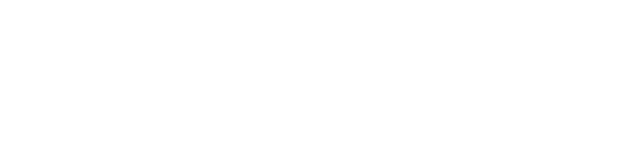
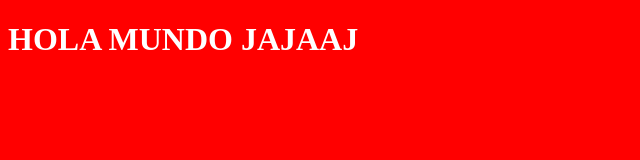
Before and after one commit to emanuelRiveraA/css-curso, a plain HTML site: page index.html in a window 1280 px wide. Shown: the whole page, without its empty margins (0-640 px from the left). Drawn offline with Linux system fonts and the light colour scheme.

Commit message:
cambios en los 2 archivos

```diff
--- a/index.html
+++ b/index.html
@@ -1,13 +1,14 @@
 <!DOCTYPE html>
-<html lang="en">
+<html lang="es">
 <head>
     <meta charset="UTF-8">
     <meta name="description" content="Pagina del curso">
     <meta name="viewport" content="width=device-width, initial-scale=1.0">
     <title>Css </title>
     <link rel="stylesheet" href="style.css">
+
 </head>
 <body>
-
+    <h1>HOLA MUNDO JAJAAJ</h1>
 </body>
 </html>
--- a/style.css
+++ b/style.css
@@ -0,0 +1,4 @@
+body{
+    background: red;
+    color: white;
+}
```
